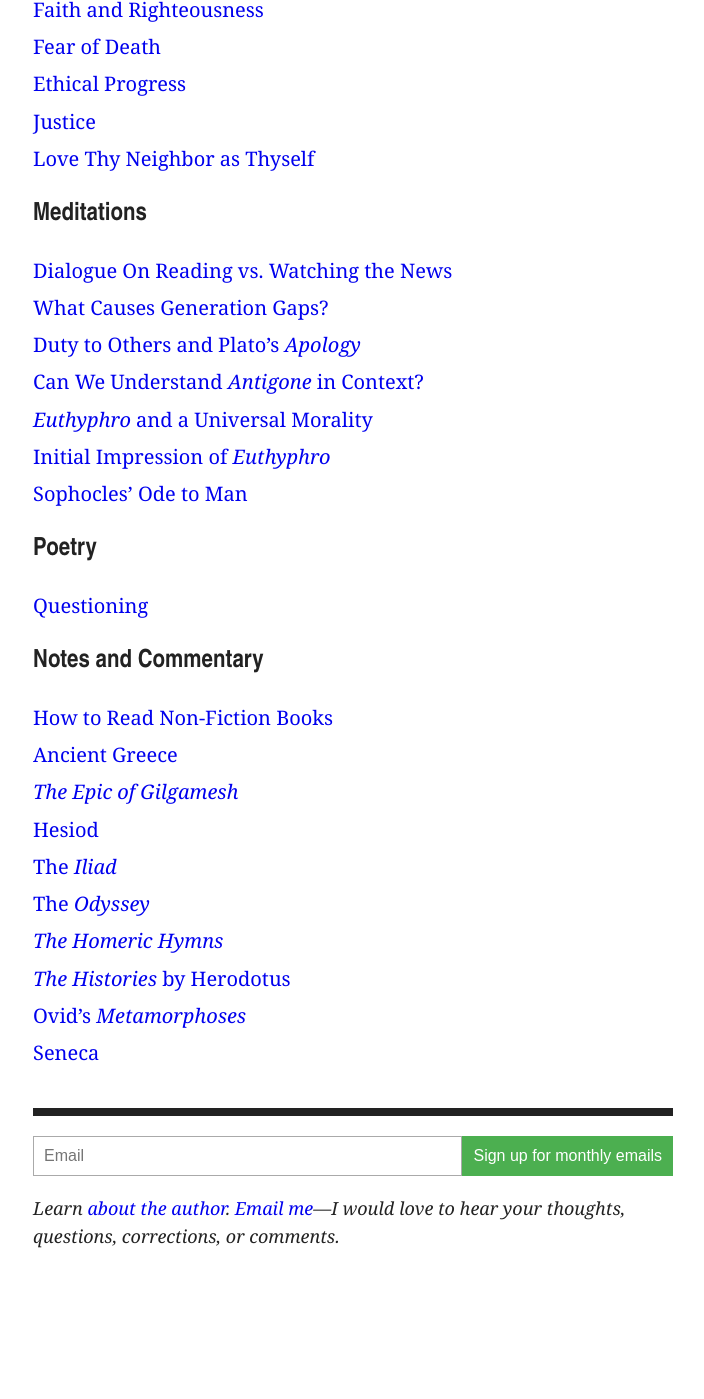
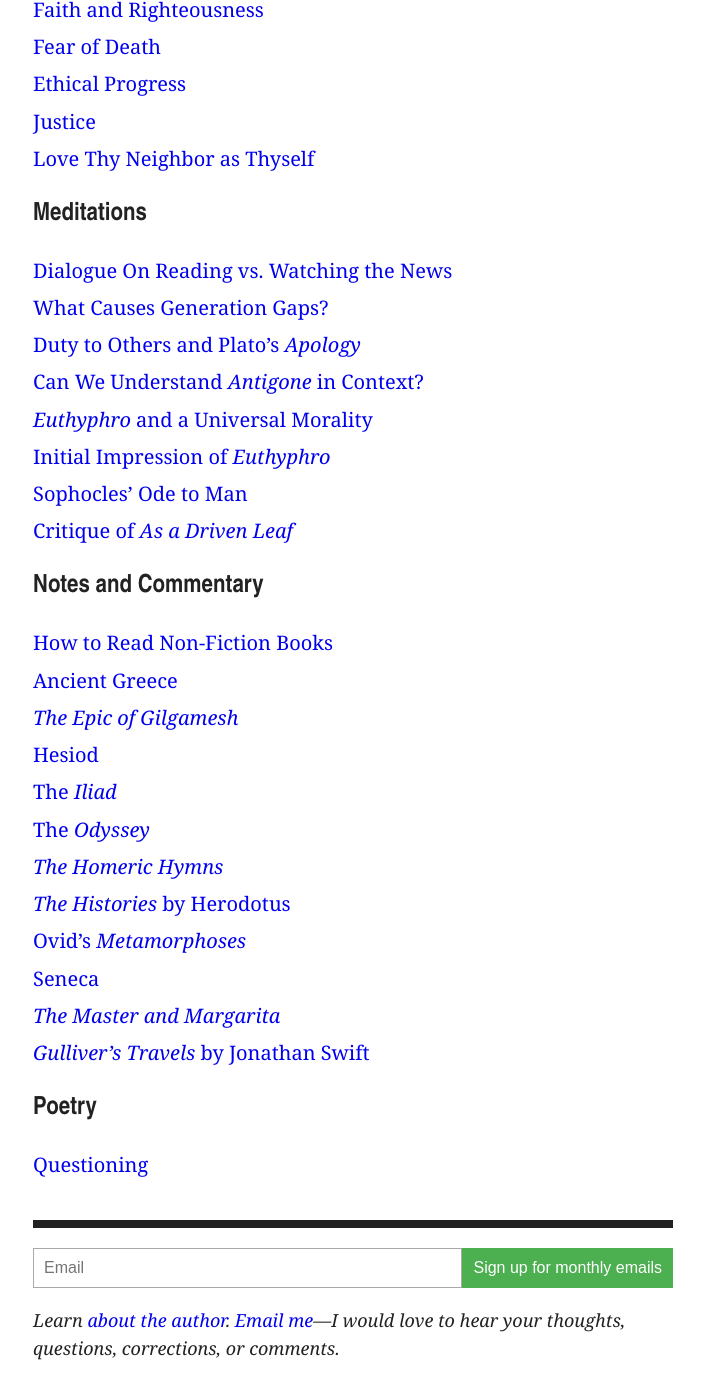
Before and after one commit to artsandmetaphysics/goodlifeodyssey, a Jekyll site: the page built from index.md, in a window 1280 px wide and 1400 px high, scrolled down 656 px. Shown: the whole window, without its empty margins (287-991 px from the left). Built offline with Jekyll 4.4.1, drawn with Linux system fonts in a browser that asks for light colours; before the commit the page ends 1945 px from its top, so only the background shows below that.

Commit message:
Various improvements

```diff
--- a/index.md
+++ b/index.md
@@ -34,11 +34,7 @@ This website is my logbook of landings within philosophy, religion, literature,
   {% include li_by_id.html id='euthyphro-and-a-universal-morality' %}
   {% include li_by_id.html id='euthyphro-initial-impressions' %}
   {% include li_by_id.html id='sophocles-ode-to-man' %}
-</ul>
-
-<h2 id="poetry">Poetry</h2>
-<ul class="index">
-  {% include li_by_id.html id='questioning-poem' %}
+  {% include li_by_id.html id='as-a-driven-leaf' %}
 </ul>
 
 <h2 id="notes">Notes and Commentary</h2>
@@ -53,4 +49,11 @@ This website is my logbook of landings within philosophy, religion, literature,
   {% include li_by_id.html id='the-histories-herodotus' %}
   {% include li_by_id.html id='metamorphoses' %}
   {% include li_by_id.html id='seneca' %}
+  {% include li_by_id.html id='the-master-and-margarita' %}
+  {% include li_by_id.html id='gullivers-travels' %}
 </ul>
+
+<h2 id="poetry">Poetry</h2>
+<ul class="index">
+  {% include li_by_id.html id='questioning-poem' %}
+</ul>
```
Also changed, not shown: about.md (+1 -3 lines), notes/david-hockney.md (deleted, +0 -27 lines), notes/western-literature.md (deleted, +0 -20 lines).
